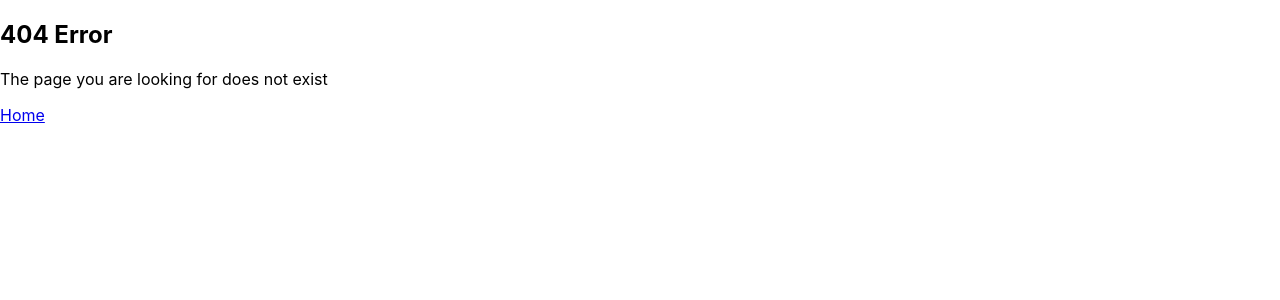
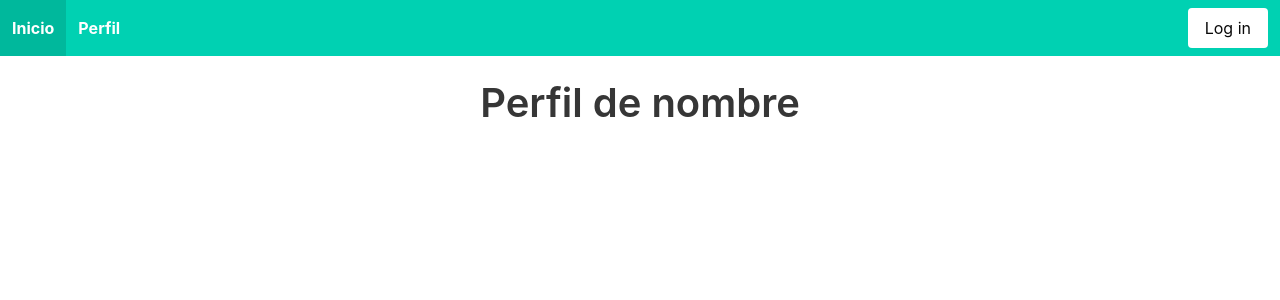
Before and after one commit to TramitAppDS/tramitapp_front, a React (Create React App) app: page /profile in a window 1280 px wide. Before the commit this address had no page. Shown: the top 300 px of the page. Built offline with nearby package versions, Linux system fonts and the light colour scheme.

Commit message:
add navbar + bulma

```diff
--- a/package.json
+++ b/package.json
@@ -6,6 +6,7 @@
     "@testing-library/jest-dom": "^5.16.4",
     "@testing-library/react": "^13.2.0",
     "@testing-library/user-event": "^13.5.0",
+    "bulma": "^0.9.4",
     "eslint": "^8.15.0",
     "eslint-config-airbnb": "^19.0.4",
     "react": "^18.1.0",
--- a/src/App.jsx
+++ b/src/App.jsx
@@ -1,12 +1,14 @@
-import React from 'react';
 import { BrowserRouter } from 'react-router-dom';
 import Router from './routes';
+import Navbar from './components/Navbar';
+import 'bulma/css/bulma.min.css';
 
 import './App.css';
 
 function App() {
   return (
     <BrowserRouter>
+      <Navbar />
       <Router />
     </BrowserRouter>
   );
--- /dev/null
+++ b/src/components/Navbar.js
@@ -0,0 +1,31 @@
+import React, { useState } from "react";
+import { NavLink } from "react-router-dom";
+
+
+const Navbar = () => {
+  const [isOpen, setOpen] = useState(false);
+  return (
+    <nav className="navbar is-primary" role="navigation" aria-label="main navigation">
+      <div className="navbar-start">
+        <NavLink className="navbar-item" activeClassName="is-active" to="/home">
+          <strong>Inicio</strong>
+        </NavLink>
+
+        <NavLink className="navbar-item" activeClassName="is-active" to="/profile">
+        <strong>Perfil</strong>
+        </NavLink>
+
+      </div>
+
+      <div className="navbar-end">
+        <div className="navbar-item">
+          <div className="buttons">
+            <a className="button is-white">Log in</a>
+          </div>
+        </div>
+      </div>
+    </nav>
+  );
+};
+
+export default Navbar;
--- a/src/routes.jsx
+++ b/src/routes.jsx
@@ -2,12 +2,15 @@ import React from 'react';
 import { Routes, Route } from 'react-router-dom';
 import Home from './views/Home';
 import NotFound from './views/NotFound';
+import Profile from './views/Profile';
 
 export default function Router() {
   return (
     <Routes>
       <Route path="/" element={<Home />} />
       <Route path="*" element={<NotFound />} />
+      <Route path="/profile" element={<Profile />} />
+      <Route path="/home" element={<Home />} />
     </Routes>
   );
 }
--- /dev/null
+++ b/src/views/Profile.jsx
@@ -0,0 +1,10 @@
+import React from 'react';
+
+export default function Profile() {
+  return (
+    <div style={{textAlign: "center"}}>
+      <br></br>
+      <h1 class="title is-2"> Perfil de nombre </h1>
+    </div>
+  );
+}
```
Also changed, not shown: 1 other file (tests, documents, lock files or other folders).
